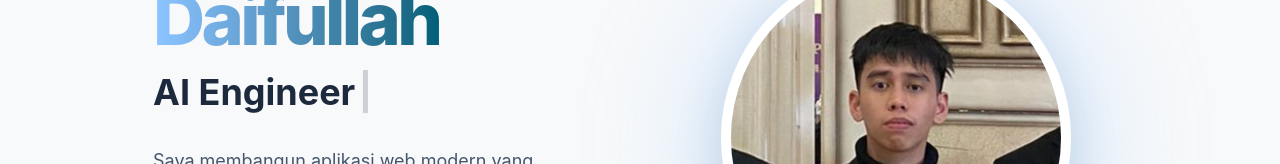
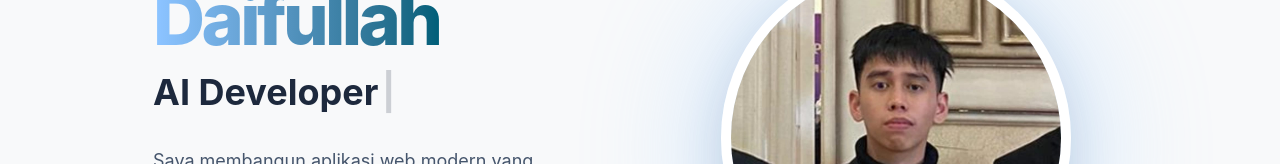
Before and after one commit to Fayiz-Akbar/Fayiz-Akbar.github.io, a React (Vite) app: page / in a window 1280 px wide. Shown: the part 280-444 px from the top of the page. Built offline with nearby package versions, Linux system fonts and the light colour scheme.

Commit message:
Penambahan

```diff
--- a/src/components/Hero.jsx
+++ b/src/components/Hero.jsx
@@ -61,7 +61,7 @@ const Hero = () => {
           {/* Teks Typewriter Besar */}
           <h2 className="text-3xl md:text-4xl font-bold text-slate-800 mb-6 font-poppins h-[40px] md:h-[50px]">
             <Typewriter
-              words={['Fullstack Developer', 'AI Engineer']}
+              words={['Fullstack Developer', 'AI Developer']}
               loop={true}
               cursor
               cursorStyle='|'
```
